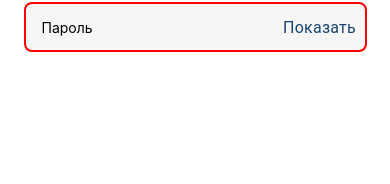
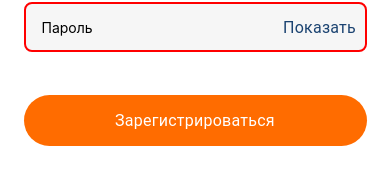
Before and after one commit to kovalenkoandri/react-native-goit-hw-02, a React Native app: screen / in a window 390 px wide. Shown: the part 552-736 px from the top of the page. Built offline with nearby package versions, Linux system fonts and the light colour scheme.

Commit message:
Register

```diff
--- a/App.js
+++ b/App.js
@@ -50,6 +50,9 @@ export default function App() {
             <Text style={styles.textShow}>Показать</Text>
           </Pressable>
         </View>
+        <Pressable style={styles.buttonRegister} onPress>
+          <Text style={styles.textRegister}>Зарегистрироваться</Text>
+        </Pressable>
       </View>
     </ImageBackground>
   );
@@ -139,4 +142,21 @@ const styles = StyleSheet.create({
     color: '#1B4371',
     fontFamily: 'Roboto',
   },
+  buttonRegister: {
+    width: 343,
+    height: 51,
+    marginTop: 43,
+    alignItems: 'center',
+    justifyContent: 'center',
+    backgroundColor: '#FF6C00',
+    borderRadius: 100,
+  },
+  textRegister: {
+    fontSize: 16,
+    fontWeight: '400',
+    lineHeight: 19,
+    letterSpacing: 0.25,
+    color: '#fff',
+    fontFamily: 'Roboto',
+  },
 });
```
